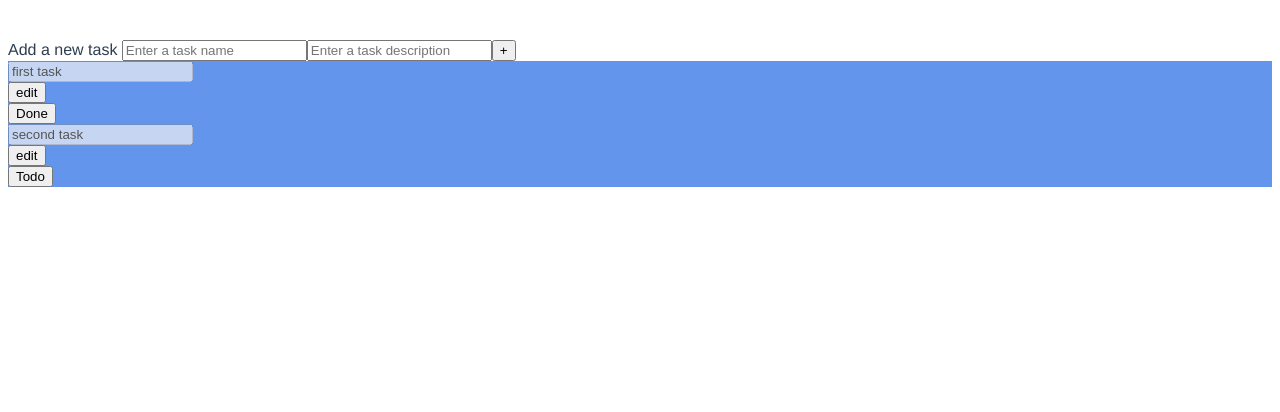
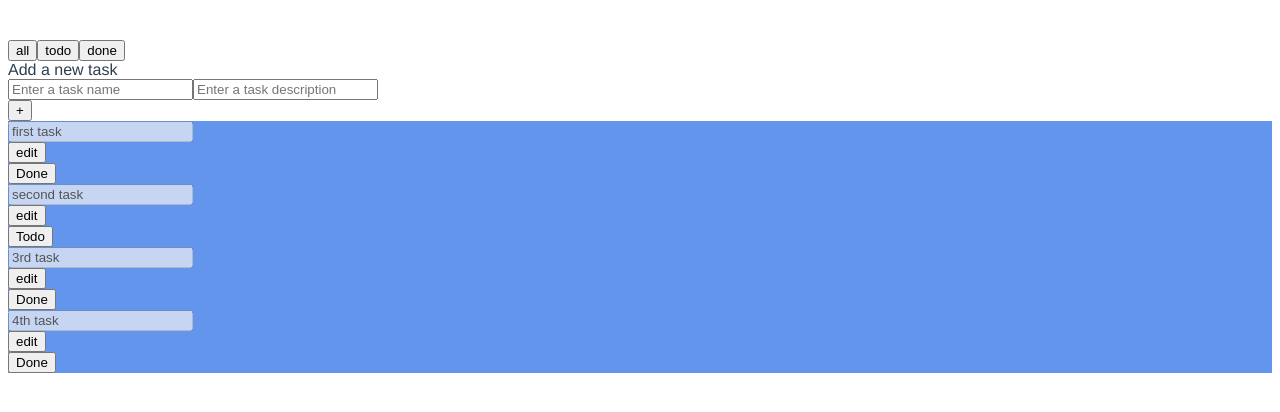
Before and after one commit to guylil/todo-list-vuejs, a Vue app: page / in a window 1280 px wide. Shown: the top 412 px of the page. Built offline with nearby package versions, Linux system fonts and the light colour scheme.

Commit message:
filter tasks list added

```diff
--- a/src/components/NewTask.vue
+++ b/src/components/NewTask.vue
@@ -1,8 +1,10 @@
 <template>
-  <div @keyup.enter="$emit('create-new-task', task)">
+  <div>
       Add a new task
-    <input type="text" placeholder="Enter a task name" v-model="task.newTaskTitle" />
-    <input type="text" placeholder="Enter a task description" v-model="task.newTaskDesc" />
+    <div @keyup.enter="$emit('create-new-task', task)">
+      <input type="text" placeholder="Enter a task name" v-model="task.newTaskTitle" />
+      <input type="text" placeholder="Enter a task description" v-model="task.newTaskDesc" />
+    </div>
     <button @click="$emit('create-new-task', task)">+</button>
   </div>
 </template>
--- a/src/components/TodoList.vue
+++ b/src/components/TodoList.vue
@@ -1,7 +1,12 @@
 <template>
   <div class="hello">
+    <div>
+      <button @click="filterBy='all'">all</button>
+      <button @click="filterBy='todo'">todo</button>
+      <button @click="filterBy='done'">done</button>
+    </div>
     <new-task @create-new-task="createNewTask"></new-task>
-    <div v-for="(task, i) in tasks" :key="i">
+    <div v-for="(task, i) in tasksToShow" :key="i">
       <task-item class="blue" :task-details="task"></task-item>
     </div>
   </div>
@@ -19,10 +24,13 @@ export default {
   data() {
     return {
       tasks: [
-        { taskTitle: "first task", taskDescription: "first desc", taskId: 1 ,status:'todo'},
-        { taskTitle: "second task", taskDescription: "second desc", taskId: 2, status:'done' }
-      ]
-    };
+        {taskTitle: "first task", taskDescription: "first desc", taskId: 1, status: 'todo'},
+        {taskTitle: "second task", taskDescription: "second desc", taskId: 2, status: 'done'},
+        {taskTitle: "3rd task", taskDescription: "desc", taskId: 3, status: 'todo'},
+        {taskTitle: "4th task", taskDescription: "desc", taskId: 4, status: 'todo'},
+      ],
+      filterBy: 'all'
+    }
   },
   methods: {
     createNewTask(task) {
@@ -43,7 +51,9 @@ export default {
     newTaskId() {
       return (
         this.tasks.reduce((max, curr) => Math.max(max, curr.taskId), 0) + 1
-      );
+      );},
+    tasksToShow() {
+      return (this.filterBy==='all')? this.tasks : this.tasks.filter(task => task.status===this.filterBy)
     }
   }
 };
```
Also changed, not shown: src/components/TaskItem.vue (+20 -14 lines).
